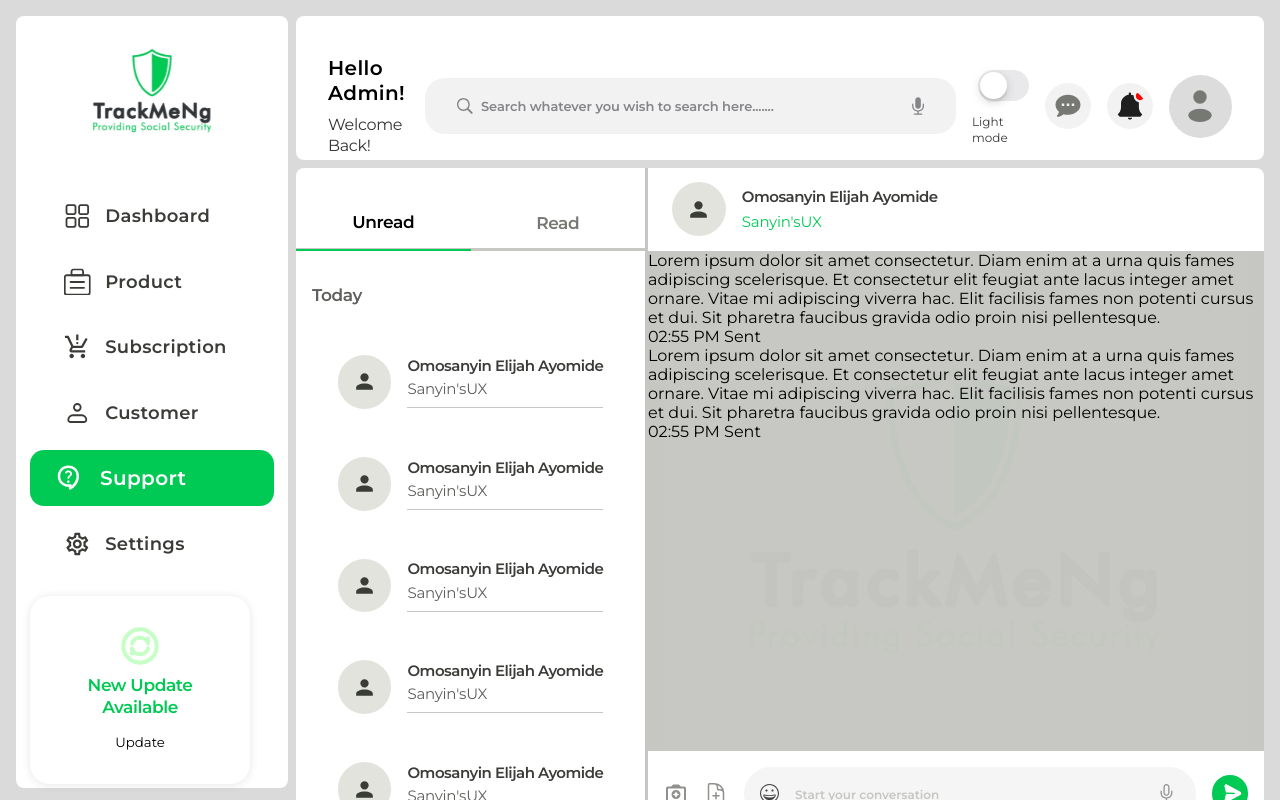
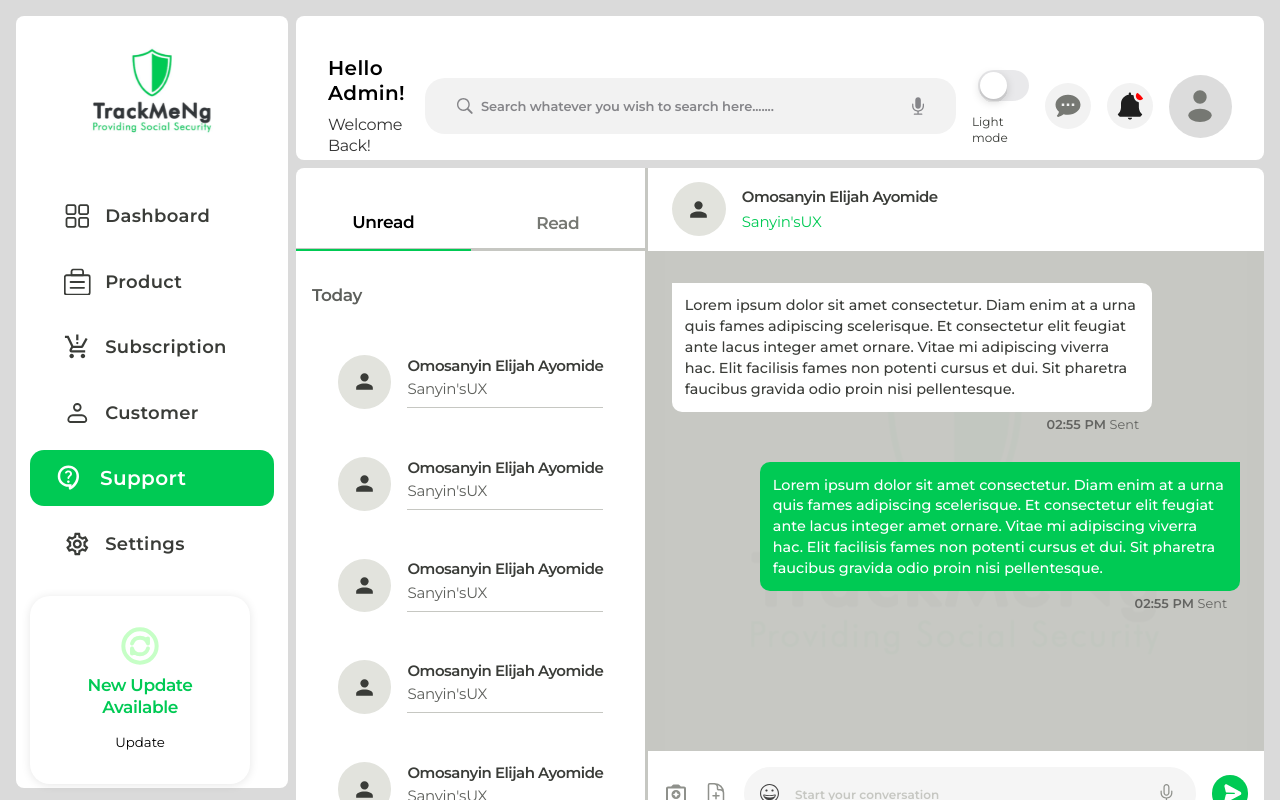
Before and after one commit to TrackMe-NG/dashboard_main, a React (Vite) app: page /support in a window 1280 px wide. Built offline with nearby package versions, Linux system fonts and the light colour scheme.

Commit message:
style: updated chatbox middle styles

```diff
--- a/src/styles/custom.scss
+++ b/src/styles/custom.scss
@@ -1082,9 +1082,62 @@
       background-repeat: no-repeat;
       background-size: contain;
       overflow: scroll;
+      padding: 2rem 1.5rem;
 
       &::-webkit-scrollbar {
         display: none;
+      }
+
+      &_inner {
+        display: grid;
+        gap: 1.5rem;
+
+        p {
+          font-size: 0.9rem;
+          font-style: normal;
+          font-weight: 500;
+          line-height: 1.3rem;
+          width: 100%;
+          max-width: 30rem;
+          padding: 0.8rem;
+
+          &.time_format {
+            text-align: right;
+            color: rgba(0, 0, 0, 0.5);
+            font-size: 0.8rem;
+            font-weight: 600;
+            line-height: 0;
+            letter-spacing: 0.00375rem;
+
+            span {
+              font-weight: 400;
+            }
+          }
+        }
+      }
+
+      &_left {
+        width: fit-content;
+        height: fit-content;
+        &_inner {
+          border-radius: 0rem 0.625rem 0.625rem 0.625rem;
+          background: $white;
+          color: $light_dark;
+        }
+      }
+
+      &_right {
+        display: flex;
+        justify-content: flex-end;
+        flex-direction: column;
+        align-items: flex-end;
+        justify-content: flex-end;
+
+        &_inner {
+          background: $btn_bg;
+          color: $white;
+          border-radius: 0.625rem 0rem 0.625rem 0.625rem;
+        }
       }
     }
 
```
